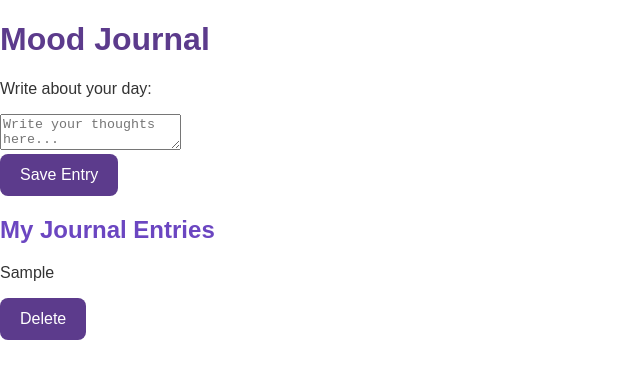
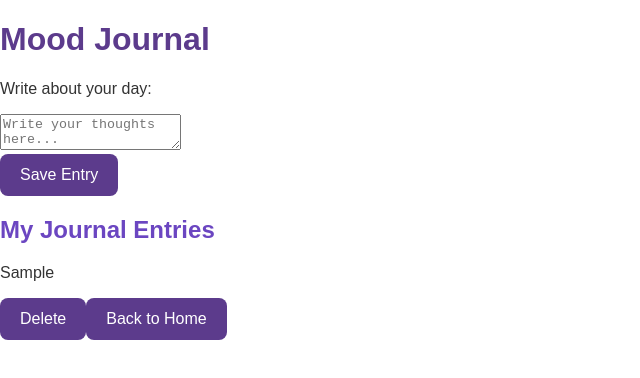
Before and after one commit to Seemeebee/Brandy-Alexander-Unit-1-Project, a React (Vite) app in the folder Path to Peace/: page /journal in a window 1280 px wide. Both pictures are taken after typing "Sample" into the empty fields and a click on the button "Save Entry". Shown: the top 378 px of the page, without its empty margins (0-640 px from the left). Built offline with nearby package versions, Linux system fonts and the light colour scheme.

Commit message:
Added Button to Journal

```diff
--- a/Path to Peace/src/components/MoodJournal.jsx
+++ b/Path to Peace/src/components/MoodJournal.jsx
@@ -48,6 +48,11 @@ function MoodJournal() {
           <button onClick={() => deleteEntry(index)}>
             Delete
           </button>
+
+          <button onClick={() => navigate("/home")}>
+            Back to Home
+          </button>
+
         </div>
       ))}
     </div>
```
